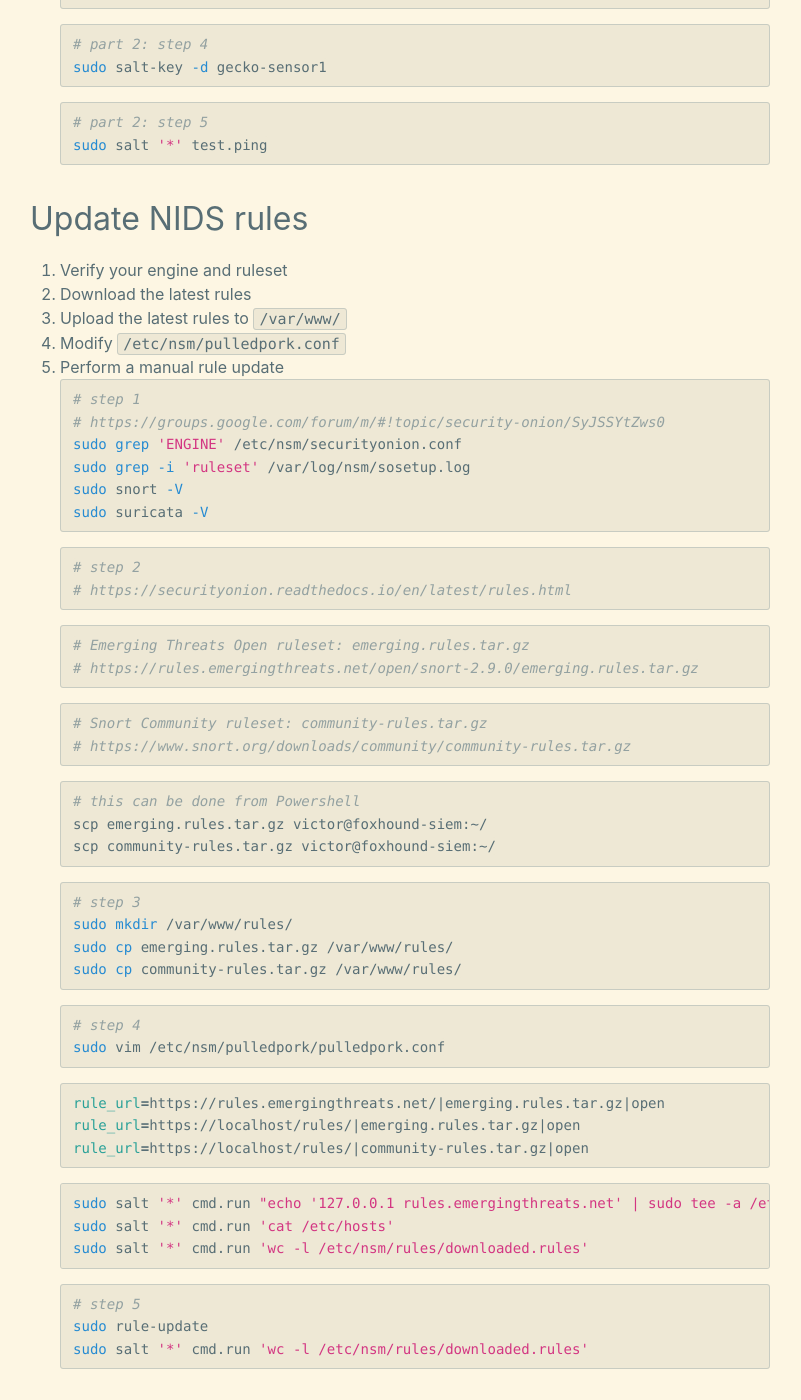
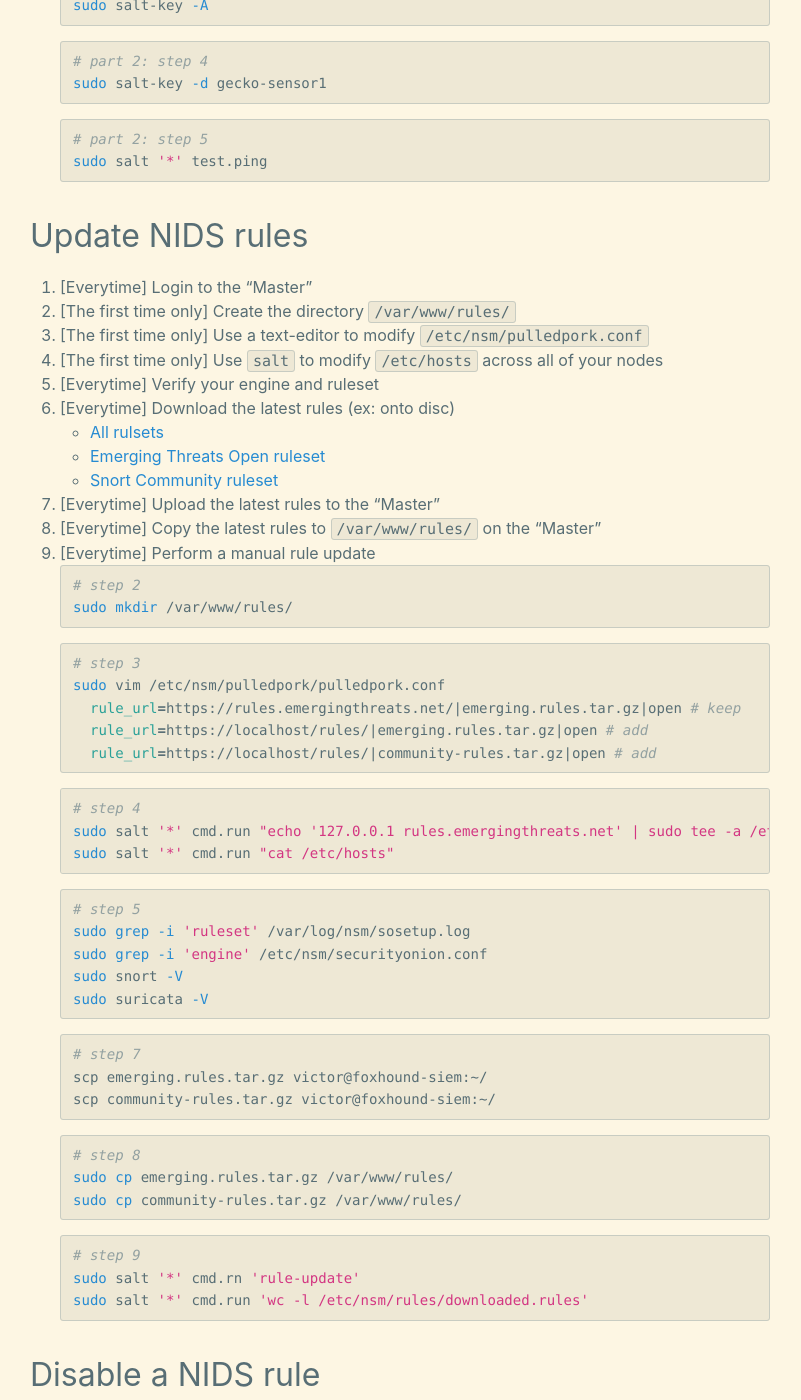
Before and after one commit to cyberphor/blog, a Jekyll site: the page built from _posts/2020-06-20-security-onion-16-tuning.md, in a window 1280 px wide and 1400 px high, scrolled down 3083 px. Shown: the whole window, without its empty margins (240-1041 px from the left). Built offline with Jekyll 4.4.1, drawn with Linux system fonts in a browser that asks for light colours; some of the changed text lies outside the part shown.

Commit message:
Update 2020-06-20-security-onion-16-tuning.md

````diff
--- a/_posts/2020-06-20-security-onion-16-tuning.md
+++ b/_posts/2020-06-20-security-onion-16-tuning.md
@@ -27,13 +27,13 @@ sudo grep -Ri 'Web server 500' /var/ossec/rules/
 # step 2
 sudo vim /var/ossec/rules/local_rules.xml
 ```
-```xml
+~~~xml
 <!-- Added by Victor on 22 JUN 2020 -->
 <rule id="100666" level="0">
   <if_sid>31120</if_sid>
   <description>Ignore 'Web server 500' errors relating to Kibana.</description>
 </rule>
-```
+~~~
 ```bash
 # step 4
 sudo so-ossec-stop
@@ -146,59 +146,54 @@ sudo salt '*' test.ping
 ```
 
 ## Update NIDS rules
-1. Verify your engine and ruleset
-2. Download the latest rules
-3. Upload the latest rules to `/var/www/`
-4. Modify `/etc/nsm/pulledpork.conf`
-5. Perform a manual rule update
+1. [Everytime] Login to the "Master"
+2. [The first time only] Create the directory `/var/www/rules/`
+3. [The first time only] Use a text-editor to modify `/etc/nsm/pulledpork.conf`
+4. [The first time only] Use `salt` to modify `/etc/hosts` across all of your nodes
+5. [Everytime] Verify your engine and ruleset
+6. [Everytime] Download the latest rules (ex: onto disc)
+  * [All rulsets](https://securityonion.readthedocs.io/en/latest/rules.html)
+  * [Emerging Threats Open ruleset](https://rules.emergingthreats.net/open/)
+  * [Snort Community ruleset](https://www.snort.org/downloads/community/)
+7. [Everytime] Upload the latest rules to the "Master"
+8. [Everytime] Copy the latest rules to `/var/www/rules/` on the "Master"
+9. [Everytime] Perform a manual rule update
 ```bash
-# step 1
-# https://groups.google.com/forum/m/#!topic/security-onion/SyJSSYtZws0
-sudo grep 'ENGINE' /etc/nsm/securityonion.conf
+# step 2
+sudo mkdir /var/www/rules/
+```
+```bash
+# step 3
+sudo vim /etc/nsm/pulledpork/pulledpork.conf
+  rule_url=https://rules.emergingthreats.net/|emerging.rules.tar.gz|open # keep
+  rule_url=https://localhost/rules/|emerging.rules.tar.gz|open # add
+  rule_url=https://localhost/rules/|community-rules.tar.gz|open # add
+```
+```bash
+# step 4
+sudo salt '*' cmd.run "echo '127.0.0.1 rules.emergingthreats.net' | sudo tee -a /etc/hosts"
+sudo salt '*' cmd.run "cat /etc/hosts"
+```
+```bash
+# step 5
 sudo grep -i 'ruleset' /var/log/nsm/sosetup.log
+sudo grep -i 'engine' /etc/nsm/securityonion.conf
 sudo snort -V
 sudo suricata -V
 ```
 ```bash
-# step 2
-# https://securityonion.readthedocs.io/en/latest/rules.html
-```
-```bash
-# Emerging Threats Open ruleset: emerging.rules.tar.gz
-# https://rules.emergingthreats.net/open/snort-2.9.0/emerging.rules.tar.gz
-```
-```bash
-# Snort Community ruleset: community-rules.tar.gz
-# https://www.snort.org/downloads/community/community-rules.tar.gz
-```
-```bash
-# this can be done from Powershell
+# step 7
 scp emerging.rules.tar.gz victor@foxhound-siem:~/
 scp community-rules.tar.gz victor@foxhound-siem:~/
 ```
 ```bash
-# step 3
-sudo mkdir /var/www/rules/
+# step 8
 sudo cp emerging.rules.tar.gz /var/www/rules/
 sudo cp community-rules.tar.gz /var/www/rules/
 ```
 ```bash
-# step 4
-sudo vim /etc/nsm/pulledpork/pulledpork.conf
-```
-```bash
-rule_url=https://rules.emergingthreats.net/|emerging.rules.tar.gz|open
-rule_url=https://localhost/rules/|emerging.rules.tar.gz|open
-rule_url=https://localhost/rules/|community-rules.tar.gz|open
-```
-```bash
-sudo salt '*' cmd.run "echo '127.0.0.1 rules.emergingthreats.net' | sudo tee -a /etc/hosts"
-sudo salt '*' cmd.run 'cat /etc/hosts'
-sudo salt '*' cmd.run 'wc -l /etc/nsm/rules/downloaded.rules'
-```
-```bash
-# step 5
-sudo rule-update
+# step 9
+sudo salt '*' cmd.rn 'rule-update'
 sudo salt '*' cmd.run 'wc -l /etc/nsm/rules/downloaded.rules'
 ```
 
````
Also changed, not shown: other parts of _posts/2020-06-20-security-onion-16-tuning.md (+3 -0 lines).
